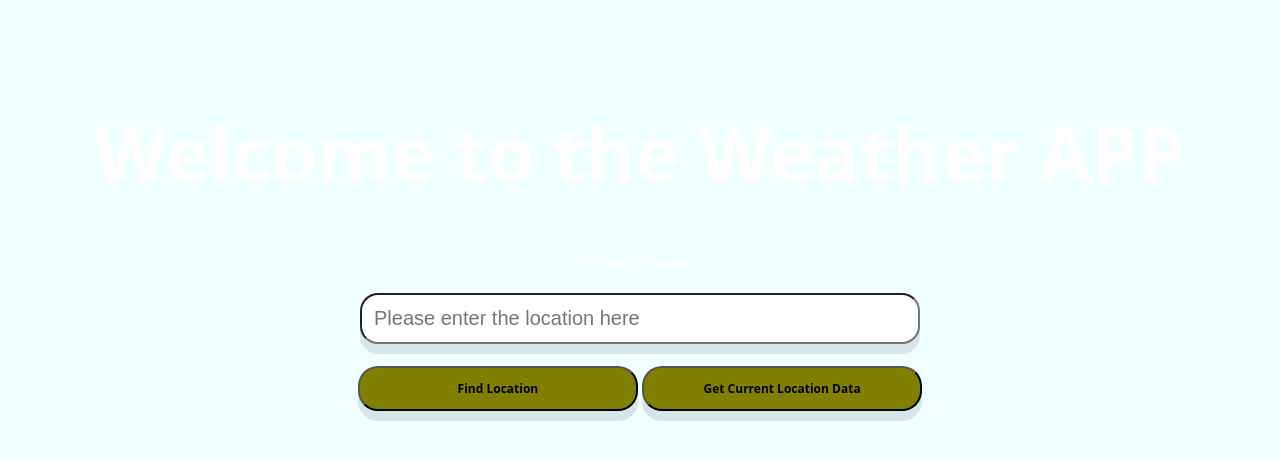
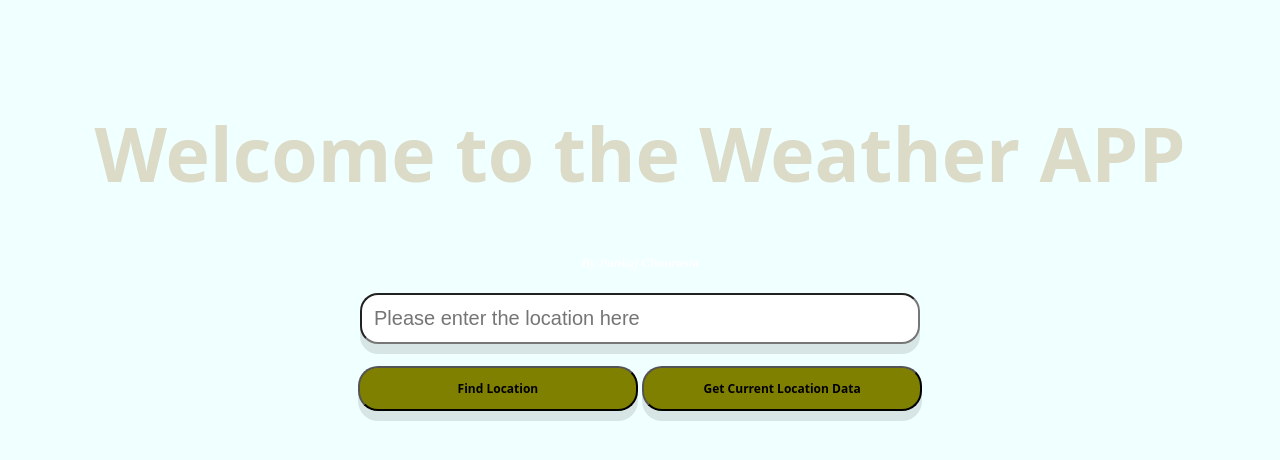
Before and after one commit to PankajChourasia/ITMD_541_Lab_4, a plain HTML site: page index.html in a window 1280 px wide. Drawn offline with nearby package versions, Linux system fonts and the light colour scheme.

Commit message:
Changes in index file

```diff
--- a/index.html
+++ b/index.html
@@ -17,7 +17,7 @@
     </br>
     </br>
 
-<h1> Welcome to the Weather APP</h1>
+<h1 style="color: rgb(219, 219, 200);"> Welcome to the Weather APP</h1>
 <h5 style="font-family: Times New Roma;font-style:italic;color:white"> By Pankaj Chourasia</h5>
 <input type = "text" class="input_shadow" id="city" placeholder = "Please enter the location here"><br><br>
 <button class="btn" id= "getWeather">Find Location</button>
```
